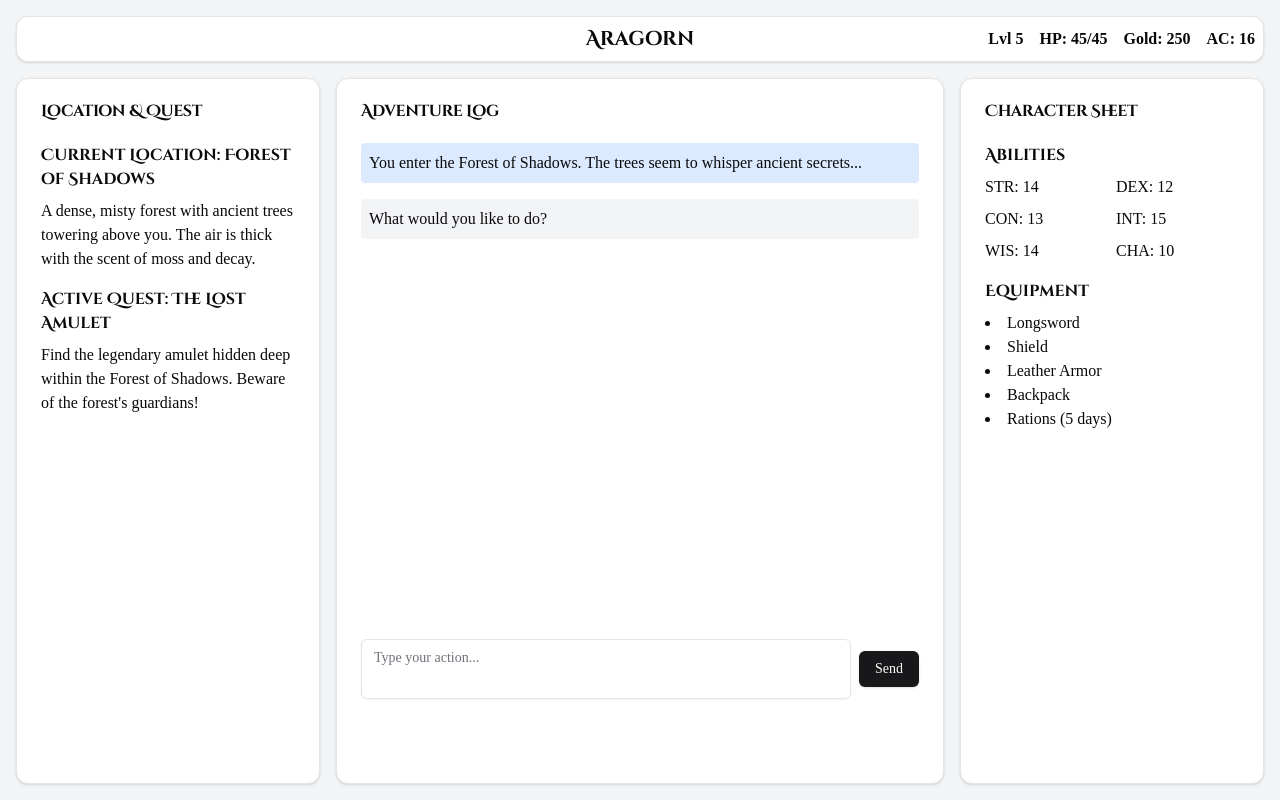
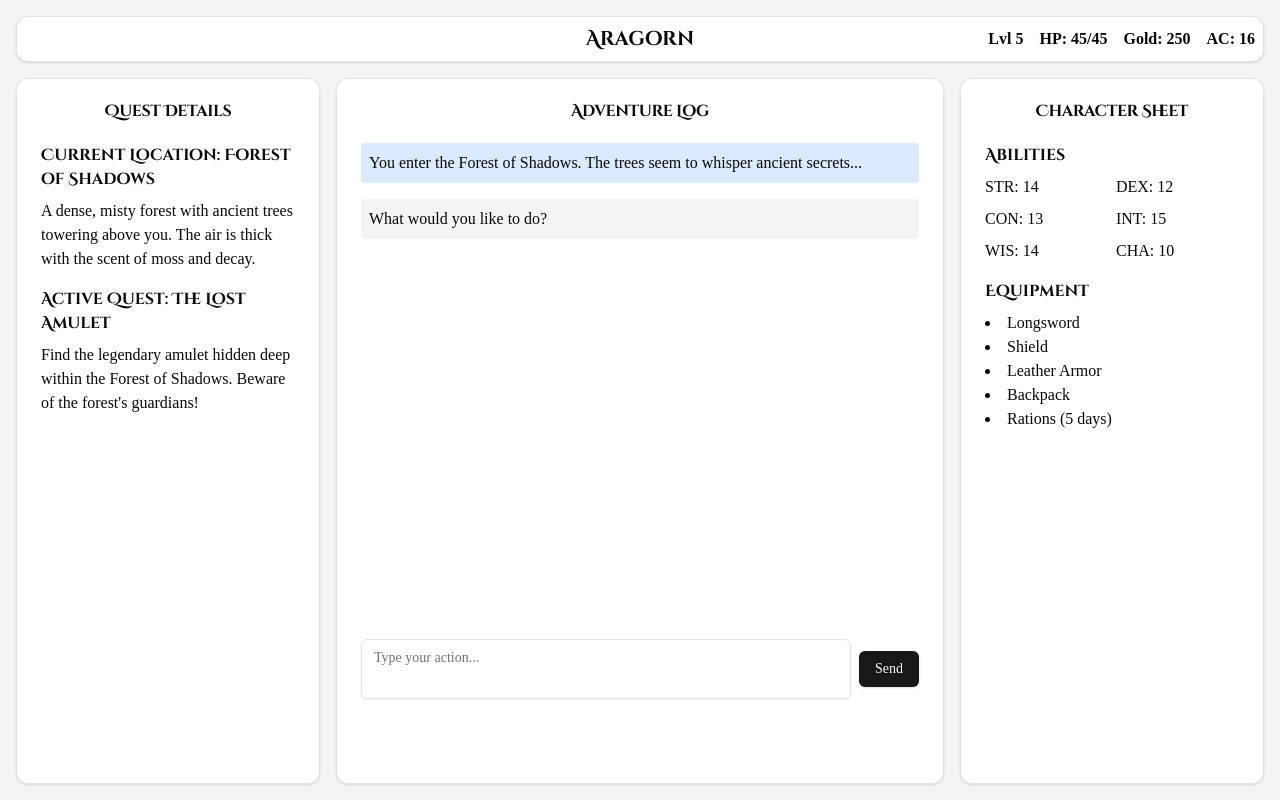
Before and after one commit to Sugoto/rpg-frontend, a Next.js app: page /play in a window 1280 px wide. Built offline with nearby package versions, Linux system fonts and the light colour scheme; a web font is replaced by a local one.

Commit message:
Update imports and formatting in page.jsx and add lucide package

```diff
--- a/app/play/page.jsx
+++ b/app/play/page.jsx
@@ -41,7 +41,9 @@ export default function Play() {
         {/* Location and Quest Details */}
         <Card className="w-full lg:w-1/4">
           <CardHeader>
-            <CardTitle>Location & Quest</CardTitle>
+            <CardTitle className="text-center font-bold">
+              Quest Details
+            </CardTitle>
           </CardHeader>
           <CardContent>
             <ScrollArea className="h-[calc(100vh-16rem)]">
@@ -62,7 +64,7 @@ export default function Play() {
         {/* Chat Area */}
         <Card className="w-full lg:w-1/2">
           <CardHeader>
-            <CardTitle>Adventure Log</CardTitle>
+            <CardTitle className="text-center">Adventure Log</CardTitle>
           </CardHeader>
           <CardContent>
             <ScrollArea className="h-[calc(100vh-20rem)]">
@@ -90,7 +92,7 @@ export default function Play() {
         {/* Character Details */}
         <Card className="w-full lg:w-1/4">
           <CardHeader>
-            <CardTitle>Character Sheet</CardTitle>
+            <CardTitle className="text-center">Character Sheet</CardTitle>
           </CardHeader>
           <CardContent>
             <ScrollArea className="h-[calc(100vh-16rem)]">
--- a/package.json
+++ b/package.json
@@ -17,6 +17,7 @@
     "@radix-ui/react-tooltip": "^1.1.3",
     "class-variance-authority": "^0.7.0",
     "clsx": "^2.1.1",
+    "lucide": "^0.447.0",
     "lucide-react": "^0.447.0",
     "next": "14.2.14",
     "react": "^18",
```
Also changed, not shown: 1 other file (tests, documents, lock files or other folders).
